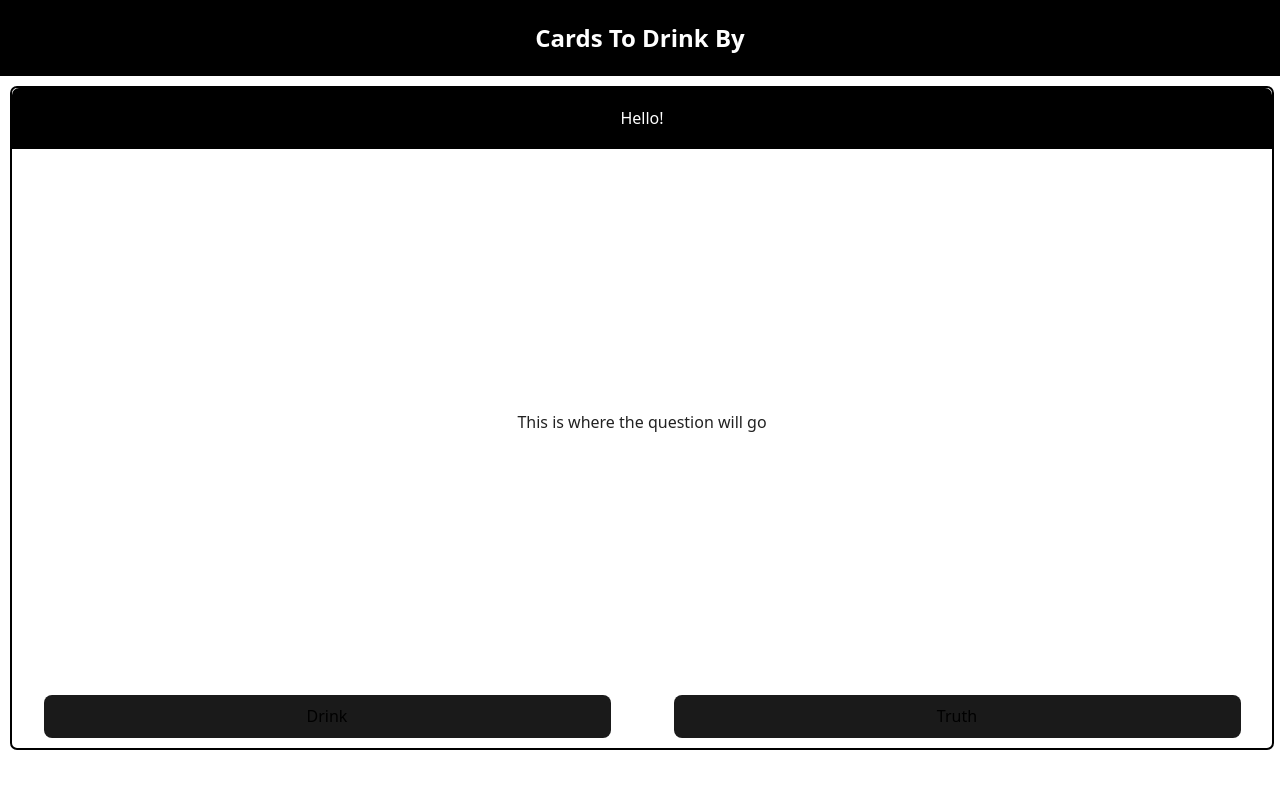
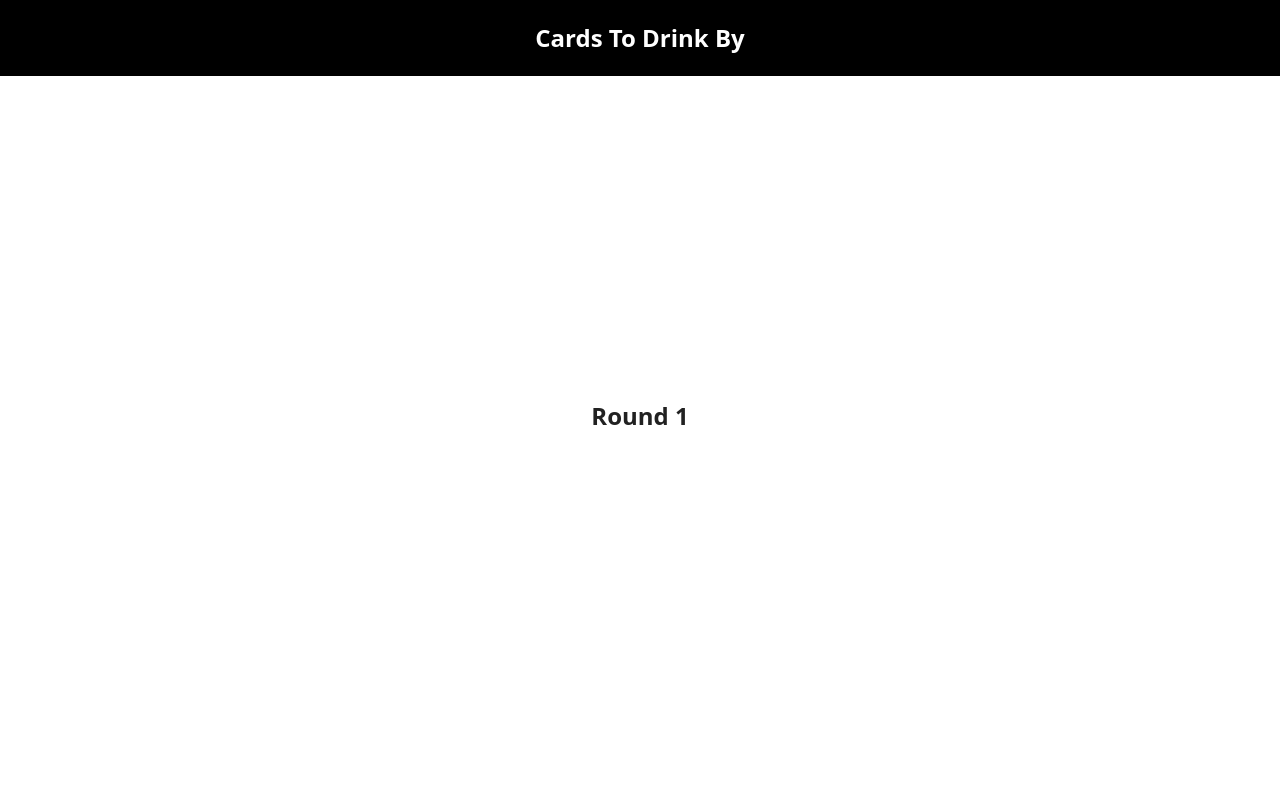
Before and after one commit to Joshieingold/cards-to-drink-by, a React (Vite) app: page / in a window 1280 px wide. Shown: the top 788 px of the page. Built offline with nearby package versions, Linux system fonts and the light colour scheme.

Commit message:
guess this is all I care to have for the unselected player

```diff
--- a/src/App.jsx
+++ b/src/App.jsx
@@ -2,6 +2,7 @@ import './App.css';
 import Navbar from './components/navbar/navbar.jsx';
 import AdminGame from './pages/adminGame.jsx';
 import AdminLobby from './pages/adminLobby.jsx';
+import GeneralPlayer from './pages/generalPlayer.jsx';
 import Lobby from './pages/lobby.jsx';
 import SelectedPlayer from './pages/selectedPlayer.jsx';
 
@@ -10,7 +11,7 @@ function App() {
   return (
     <>
     <Navbar/>
-    <SelectedPlayer/>
+    <GeneralPlayer/>
     </>
   )
 }
--- /dev/null
+++ b/src/pages/generalPlayer.css
@@ -0,0 +1,8 @@
+.small-content {
+    display: flex;
+    justify-content: center;
+    align-items: center;
+    width: 100%;
+    font-size: 24px;
+    font-weight: 600;
+}
--- a/src/pages/generalPlayer.jsx
+++ b/src/pages/generalPlayer.jsx
@@ -1,6 +1,11 @@
+import "./generalPlayer.css"
 function GeneralPlayer() {
     return (
-        <div></div>
+        <div className="page-content">
+            <div className="small-content">
+                <div>Round 1</div>
+            </div>
+        </div>
 
     )
 }
```
